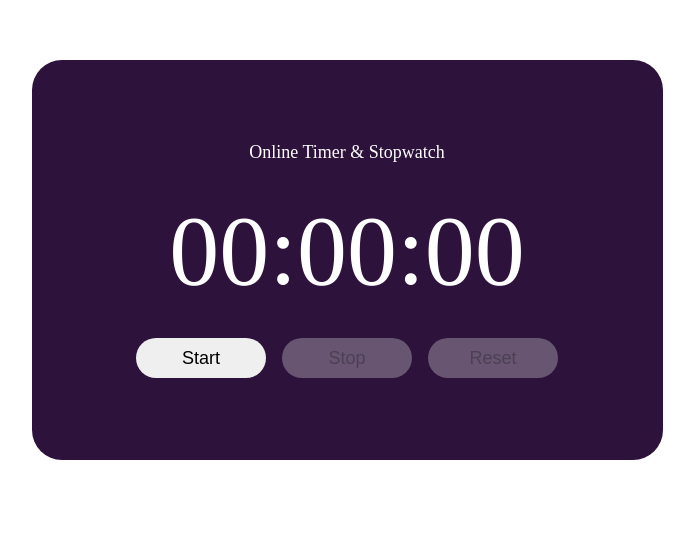
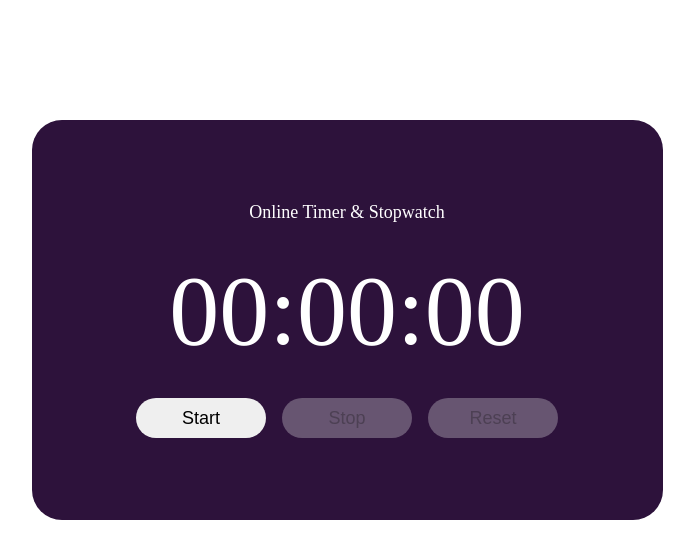
Before and after one commit to Puntsag99/stopWatch, a plain HTML site: page index.html in a window 1280 px wide. Shown: the part 380-938 px from the top of the page, without its empty margins (293-987 px from the left). Drawn offline with Linux system fonts and the light colour scheme.

Commit message:
dahin zasav

```diff
--- a/stopWatch.css
+++ b/stopWatch.css
@@ -8,7 +8,7 @@
   width: 100vw;
   display: flex;
   height: 100vw;
-  align-items: center;
+  padding-top: 500px;
   justify-content: center;
 }
 
```
